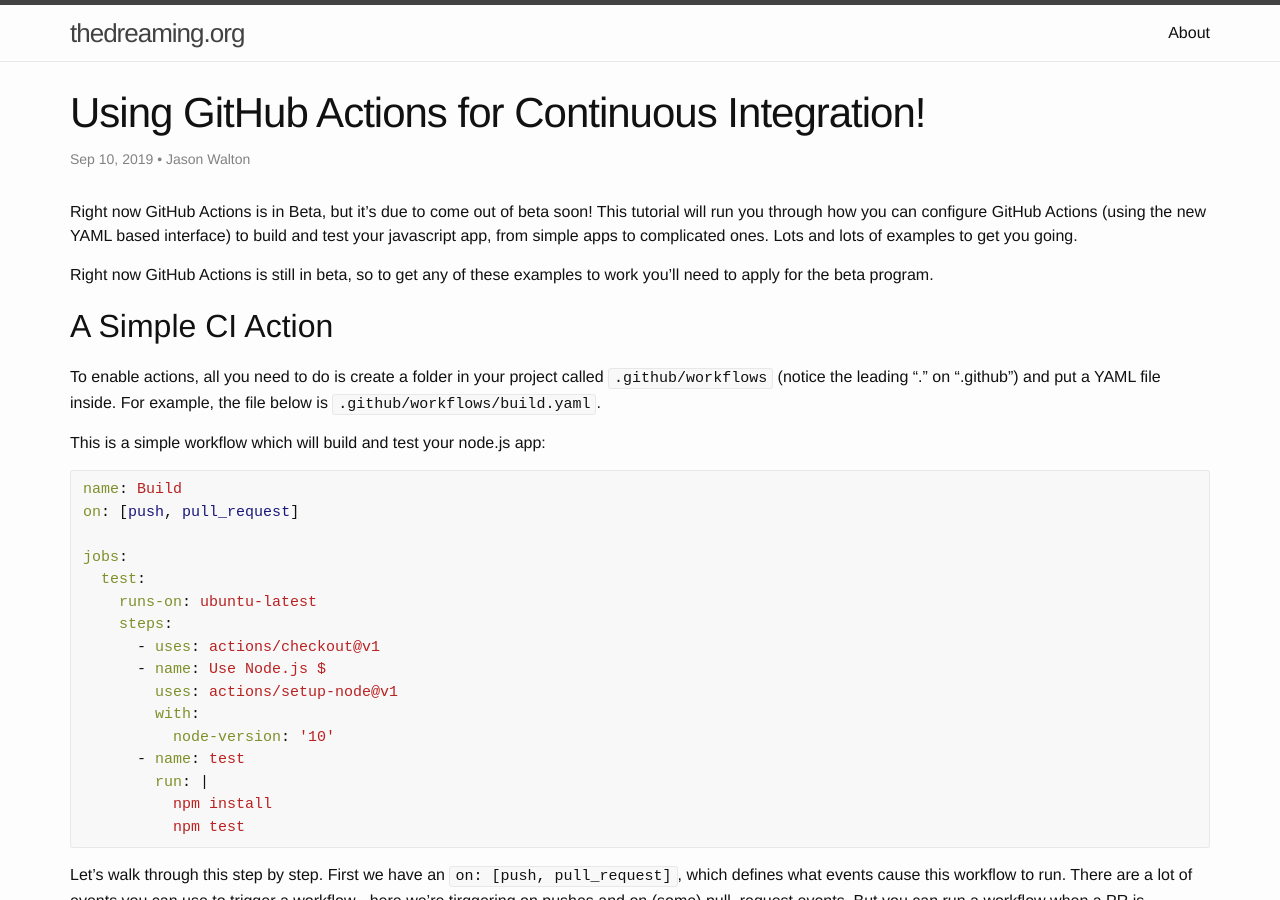
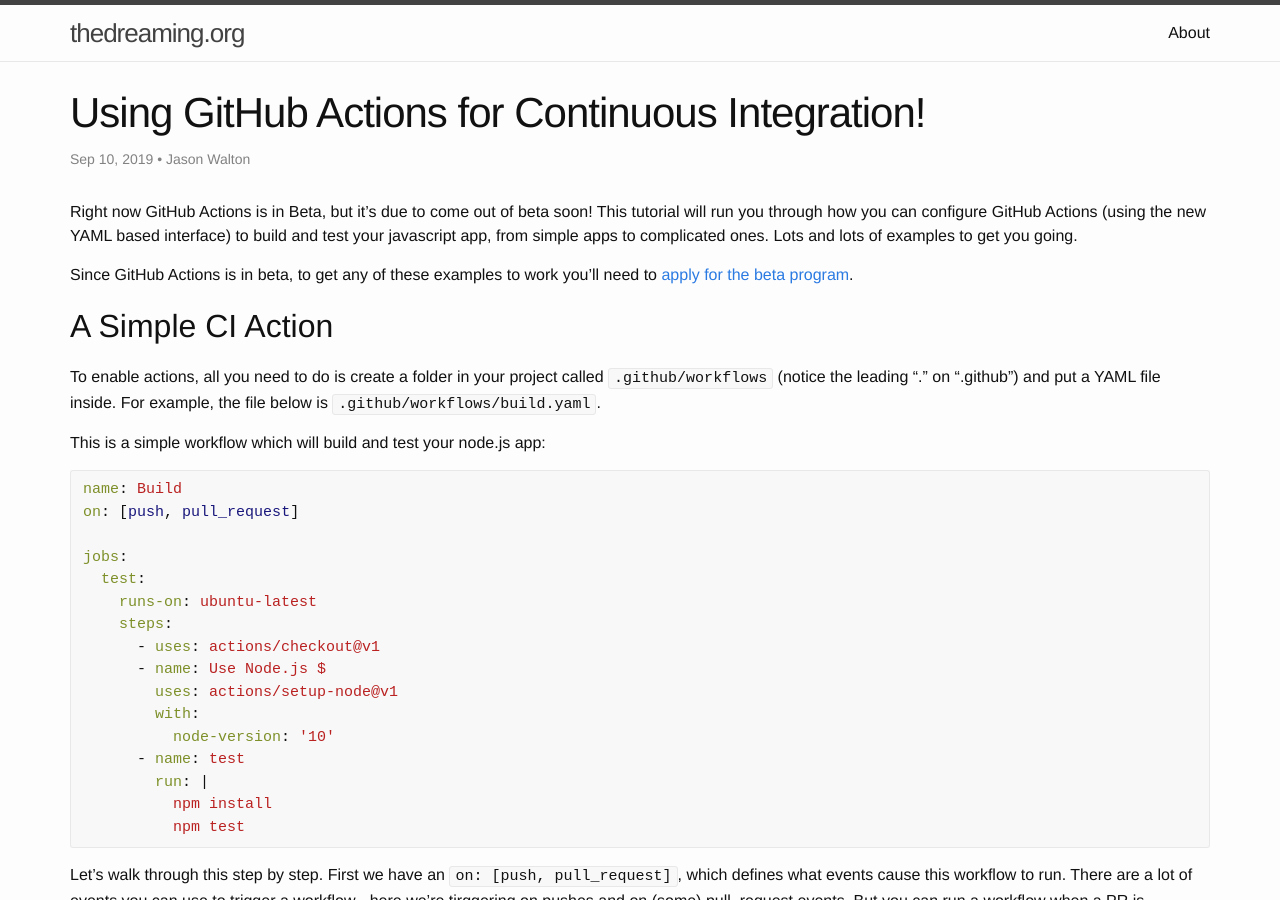
Before and after one commit to jwalton/thedreaming.org, a Jekyll site: the page built from _posts/2019-09-10-github-ci.markdown, in a window 1280 px wide and 900 px high. Built offline with Jekyll 4.4.1, drawn with Linux system fonts in a browser that asks for light colours; comment, search, counter and statistics services are not loaded.

Commit message:
Minor fix.

```diff
--- a/_posts/2019-09-10-github-ci.markdown
+++ b/_posts/2019-09-10-github-ci.markdown
@@ -12,10 +12,10 @@
 the new YAML based interface) to build and test your javascript app, from simple
 apps to complicated ones.  Lots and lots of examples to get you going.
 
+Since GitHub Actions is in beta, to get any of these examples to work you'll
+need to [apply for the beta program](https://github.com/features/actions).
+
 <!--more-->
-
-Right now GitHub Actions is still in beta, so to get any of these examples to
-work you'll need to apply for the beta program.
 
 ## A Simple CI Action
 
```
